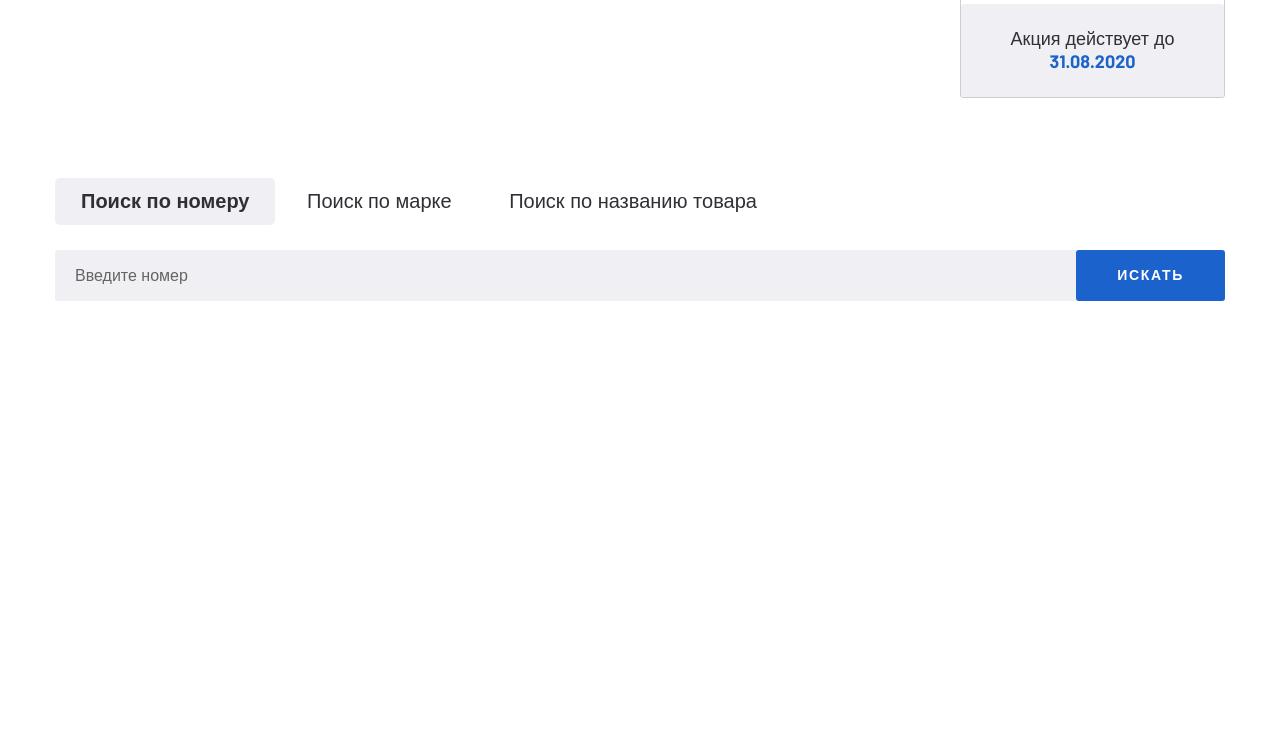
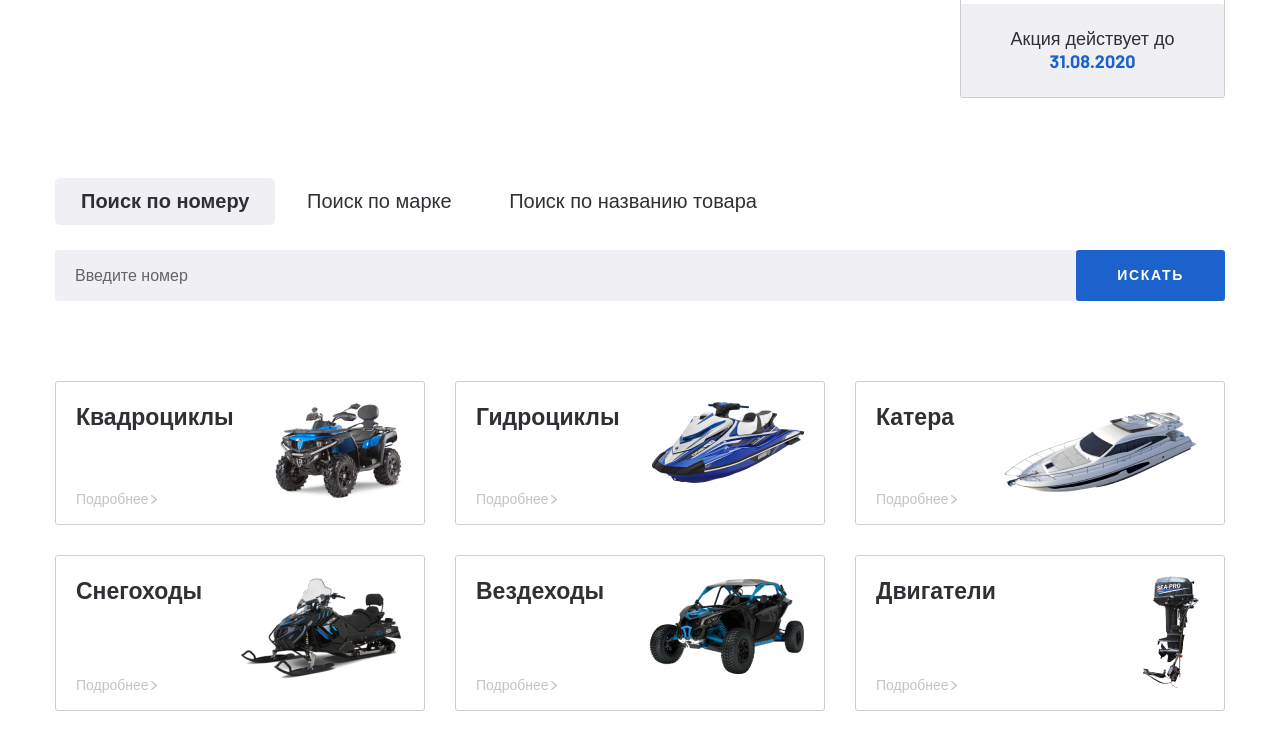
Before and after one commit to AnastasiaGer/drive-moto, a plain HTML site: page index.html in a window 1280 px wide. Shown: the part 730-1479 px from the top of the page. Before the commit the page ends 1111 px from the top, so only its background shows below. Drawn offline with nearby package versions, Linux system fonts and the light colour scheme.

Commit message:
categories

```diff
--- a/css/style.css
+++ b/css/style.css
@@ -381,3 +381,58 @@ body{
 .search__content-input::placeholder{
   color: #656464;
 }
+
+.categories__inner{
+  display: flex;
+  justify-content: space-between;
+  flex-wrap: wrap;
+}
+
+.categories__item{
+  margin-bottom: 30px;
+  border: 1px solid #CDCDCD;
+  border-radius: 3px;
+  width: 370px;
+  display: flex;
+  justify-content: space-between;
+  padding: 20px 20px 16px;
+  transition: all .3s;
+}
+
+.categories__item:hover{
+  border: none;
+  box-shadow: 3px 3px 20px rgba(50, 50, 50, 0.25);
+}
+
+.categories__item-info{
+  width: 50%;
+  display: flex;
+  flex-direction: column;
+  justify-content: space-between;
+}
+
+.categories__item-title{
+  font-family: 'Barlow', sans-serif;
+  font-weight: bold;
+  font-size: 23px;
+  line-height: 28px;
+  color: #2F3035;
+  transition: all .3s;
+}
+
+.categories__item:hover .categories__item-title{
+  color: #1C62CD;
+}
+
+.categories__item-text{
+  font-family: 'SFProDisplay-Bold', sans-serif;
+  font-weight: normal;
+  font-size: 14px;
+  line-height: 17px;
+  color: #C4C4C4;
+}
+
+.categories__item-text::after{
+  content: url('../images/link-arrow.svg');
+  padding-left: 2px;
+}
--- a/index.html
+++ b/index.html
@@ -160,7 +160,7 @@
     </div>
   </section>
 
-  <section class="search page-section">
+  <div class="search page-section">
     <div class="container">
       <div class="search__inner">
         <div class="search__tabs">
@@ -190,6 +190,67 @@
         </div>
       </div>
     </div>
+  </div>
+
+  <section class="categories page-section">
+    <div class="container">
+      <div class="categories__inner">
+        <a class="categories__item" href="#">
+          <div class="categories__item-info">
+            <h4 class="categories__item-title">Квадроциклы</h4>
+            <p class="categories__item-text">Подробнее</p>
+          </div>
+          <div class="categories__item-img">
+            <img src="images/categories-1.png" alt="">
+          </div>
+        </a>
+        <a class="categories__item" href="#">
+          <div class="categories__item-info">
+            <h4 class="categories__item-title">Гидроциклы</h4>
+            <p class="categories__item-text">Подробнее</p>
+          </div>
+          <div class="categories__item-img">
+            <img src="images/categories-2.png" alt="">
+          </div>
+        </a>
+        <a class="categories__item" href="#">
+          <div class="categories__item-info">
+            <h4 class="categories__item-title">Катера</h4>
+            <p class="categories__item-text">Подробнее</p>
+          </div>
+          <div class="categories__item-img">
+            <img src="images/categories-3.png" alt="">
+          </div>
+        </a>
+        <a class="categories__item" href="#">
+          <div class="categories__item-info">
+            <h4 class="categories__item-title">Снегоходы</h4>
+            <p class="categories__item-text">Подробнее</p>
+          </div>
+          <div class="categories__item-img">
+            <img src="images/categories-4.png" alt="">
+          </div>
+        </a>
+        <a class="categories__item" href="#">
+          <div class="categories__item-info">
+            <h4 class="categories__item-title">Вездеходы</h4>
+            <p class="categories__item-text">Подробнее</p>
+          </div>
+          <div class="categories__item-img">
+            <img src="images/categories-5.png" alt="">
+          </div>
+        </a>
+        <a class="categories__item" href="#">
+          <div class="categories__item-info">
+            <h4 class="categories__item-title">Двигатели</h4>
+            <p class="categories__item-text">Подробнее</p>
+          </div>
+          <div class="categories__item-img">
+            <img src="images/categories-6.png" alt="">
+          </div>
+        </a>
+      </div>
+    </div>
 
   </section>
 
```
Also changed, not shown: images/categories-1.png (added), images/categories-2.png (added), images/categories-3.png (added), images/categories-4.png (added), images/categories-5.png (added), images/categories-6.png (added), images/link-arrow.svg (added). Lines whose indentation alone changed are shown as unchanged.
